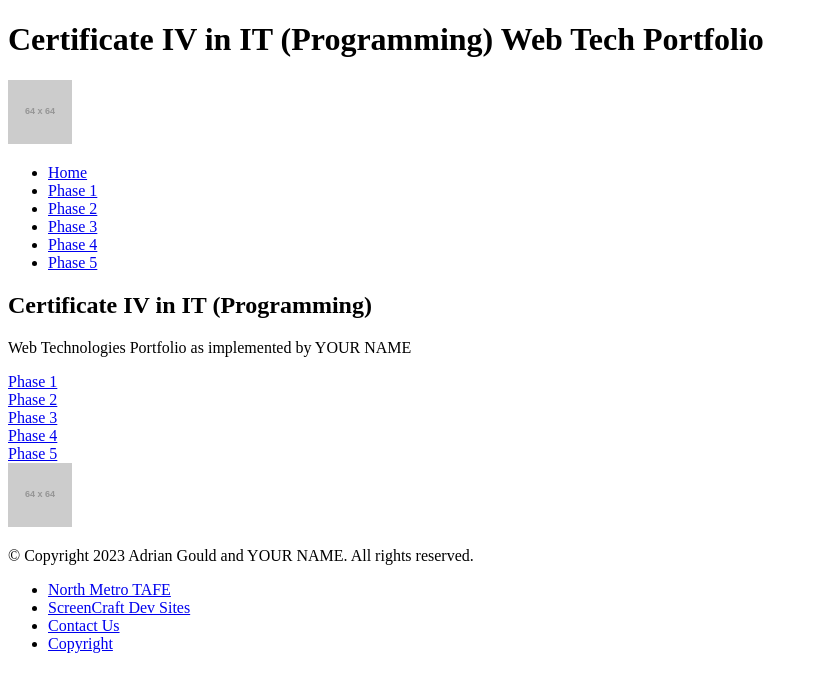
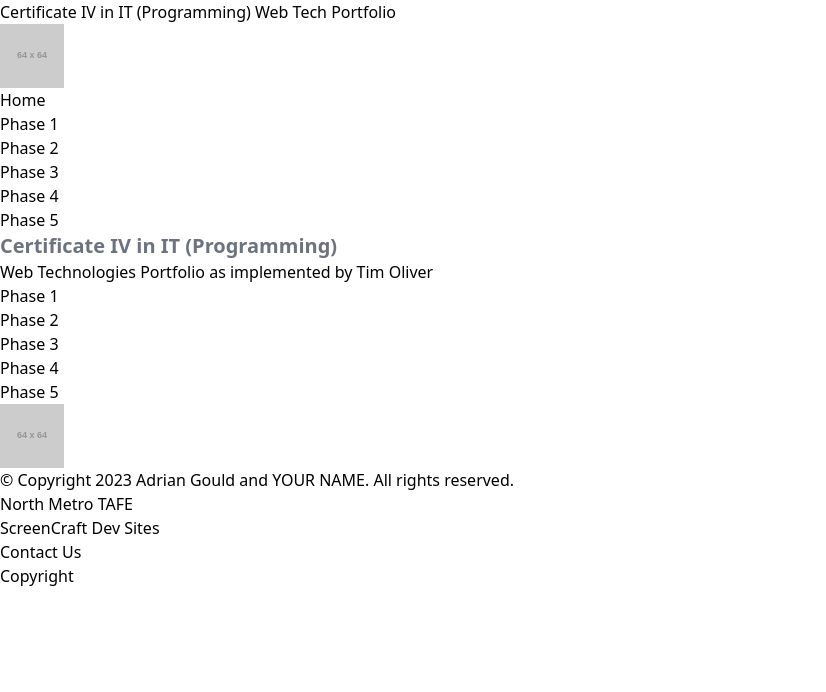
Before and after one commit to Ollie-TLO/WebTech-Portfolio, a website: page index.html in a window 1280 px wide. Shown: the whole page, without its empty margins (0-826 px from the left). Drawn offline with Linux system fonts and the light colour scheme; placeholder pictures from the web are drawn by us.

Commit message:
feat: start of site phase-5 (tailwind)

```diff
--- a/index.html
+++ b/index.html
@@ -5,8 +5,8 @@
     <meta name="viewport"
           content="width=device-width, user-scalable=no, initial-scale=1.0, maximum-scale=1.0, minimum-scale=1.0">
     <meta http-equiv="X-UA-Compatible" content="ie=edge">
-    <title>YOUR NAME | Web Tech | Cert 4 Prog</title>
-
+    <title>Tim Oliver | Web Tech | Cert 4 Prog</title>
+    <link rel="stylesheet" href="./assets/css/site.css">
 </head>
 <body>
 <header>
@@ -28,8 +28,9 @@
 <main>
     <article>
         <header>
-            <h2>Certificate IV in IT (Programming)</h2>
-            <p>Web Technologies Portfolio as implemented by YOUR NAME</p>
+            <!-- <h2>Certificate IV in IT (Programming)</h2> -->
+            <h2 class="text-xl font-bold text-gray-500">Certificate IV in IT (Programming)</h2>
+            <p>Web Technologies Portfolio as implemented by Tim Oliver</p>
         </header>
         <div>
             <section>
--- /dev/null
+++ b/tailwind.config.js
@@ -0,0 +1,12 @@
+/** @type {import('tailwindcss').Config} */
+module.exports = {
+  content: [
+    './index.html',
+    './phase-*/*.html',
+    './pages/**/*.html',
+  ],
+  theme: {
+    extend: {},
+  },
+  plugins: [],
+};
```
Also changed, not shown: package.json (added, +10 -0 lines), assets/css/site.css (added), 1 other file.
